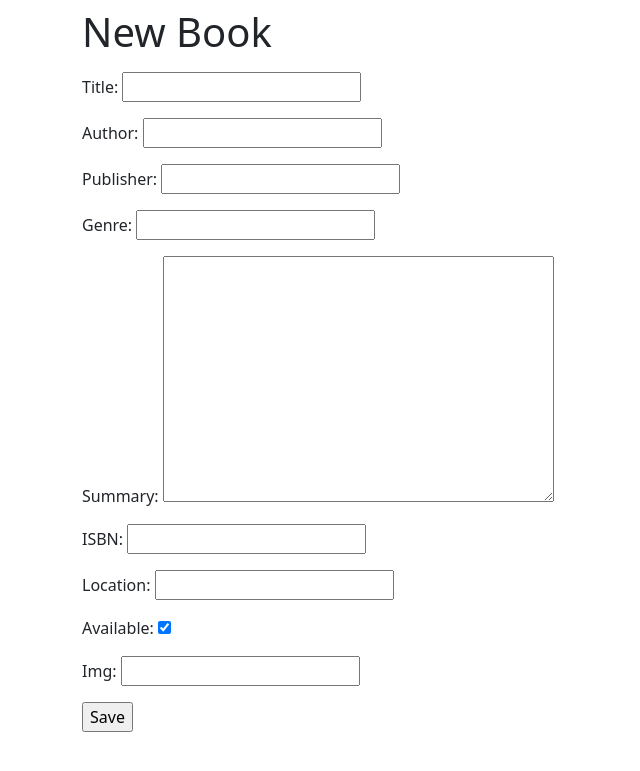
After one commit to as1605/devclub-library, a Django app: page /books/new in a window 1280 px wide. The commit adds this page. Shown: the top 771 px of the page, without its empty margins (0-640 px from the left). Run offline with Django 3.2, Linux system fonts and the light colour scheme.

Commit message:
new book, request book, details of book, added users and groups permissions

```diff
--- /dev/null
+++ b/books/forms.py
@@ -0,0 +1,26 @@
+from django import forms
+
+from .models import Book, Request, Issue
+
+class BookForm(forms.ModelForm):
+    class Meta:
+        model = Book
+        fields = [
+            'title',
+            'author',
+            'publisher',
+            'genre',
+            'summary',
+            'ISBN',
+            'location',
+            'available',
+            'img',
+        ]
+
+class RequestForm(forms.ModelForm):
+    class Meta:
+        model=Request
+        fields = [
+            'userid',
+            'bookid',
+        ]
--- a/books/models.py
+++ b/books/models.py
@@ -16,15 +16,13 @@ class Request(models.Model):
     userid= models.IntegerField()
     bookid= models.IntegerField()
     requesttime = models.DateTimeField(auto_now_add=True)
-    approved = models.BooleanField()
+    approved = models.BooleanField(default=False)
 
 class Issue(models.Model):
-    userid= models.IntegerField()
     requestid = models.IntegerField()
     approvetime= models.DateTimeField(auto_now_add=True)
     due= models.DateTimeField()
 
 class Return(models.Model):
-    userid= models.IntegerField()
     issueid = models.IntegerField()
     returntime= models.DateTimeField(auto_now_add=True)
--- a/books/templates/index.html
+++ b/books/templates/index.html
@@ -9,9 +9,7 @@
                 <div class="card-body">
                     <h5 class="card-title">{{book.title}}</h5>
                     <p class="card-text"><i>{{book.author}}</i> <br> {{book.publisher}} | {{book.genre}}</p>
-                    {% if book.available %}
-                        <a href="#" class="btn btn-primary">Request</a>
-                    {% endif %}
+                    <a href="/books/{{book.id}}" class="btn btn-primary">View</a>
                 </div>
             </div>
         </div>
--- /dev/null
+++ b/books/templates/new.html
@@ -0,0 +1,9 @@
+{% extends 'base.html' %}
+{% block content %}
+    <div class='navbar'><h1>New Book</h1></div>
+    <form method='POST'>
+    {% csrf_token %}
+    {{form.as_p}}
+    <input type="submit" value="Save"/>
+    </form>
+{% endblock content %}
--- a/books/urls.py
+++ b/books/urls.py
@@ -2,5 +2,7 @@ from django.urls import path
 from . import views
 
 urlpatterns = [
-    path('',views.index)
+    path('',views.index),
+    path('new',views.new_book),
+    path('<int:id>',views.details),
 ]
--- a/books/views.py
+++ b/books/views.py
@@ -1,7 +1,24 @@
 from django.shortcuts import render
 from django.http import HttpResponse
 from .models import Book
+from .forms import BookForm, RequestForm
 # Create your views here.
 def index(request):
     books = Book.objects.all()
     return render(request, 'index.html', {'books': books})
+
+def details(request, id):
+    form = RequestForm(request.POST or None)
+    if form.is_valid():
+        form.save()
+    book=Book.objects.get(id=id)
+    return render(request, 'details.html', {'book': book, 'form': form})
+
+def new_book(request):
+    form = BookForm(request.POST or None)
+    if form.is_valid():
+        form.save()
+    context = {
+        'form': form
+    }
+    return render(request, 'new.html', context)
```
Also changed, not shown: books/templates/details.html (added, +29 -0 lines), books/migrations/0004_alter_request_approved.py (added), books/migrations/0005_auto_20210421_1813.py (added), db.sqlite3.
